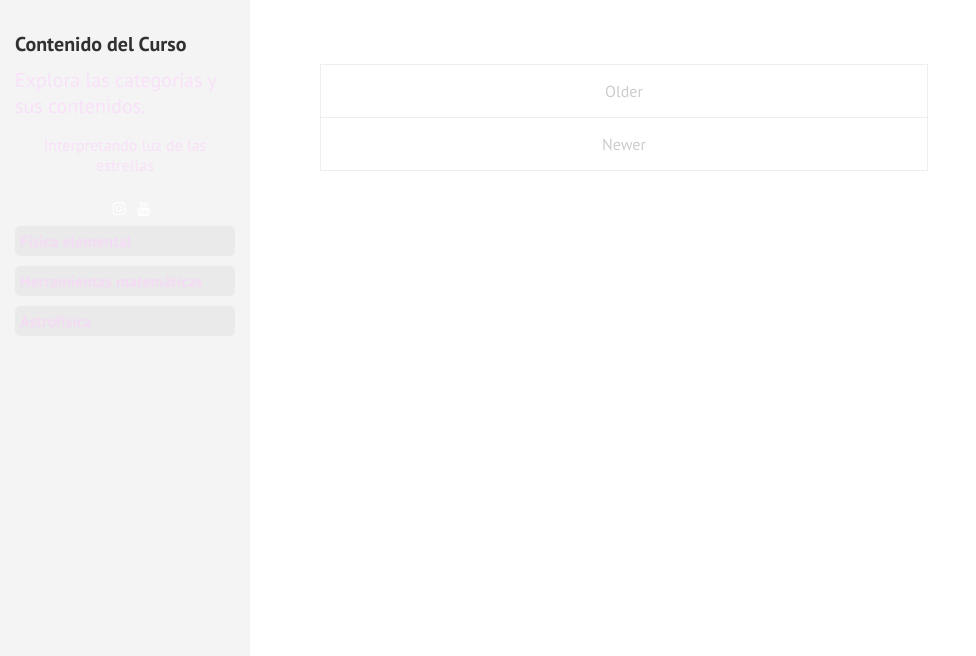
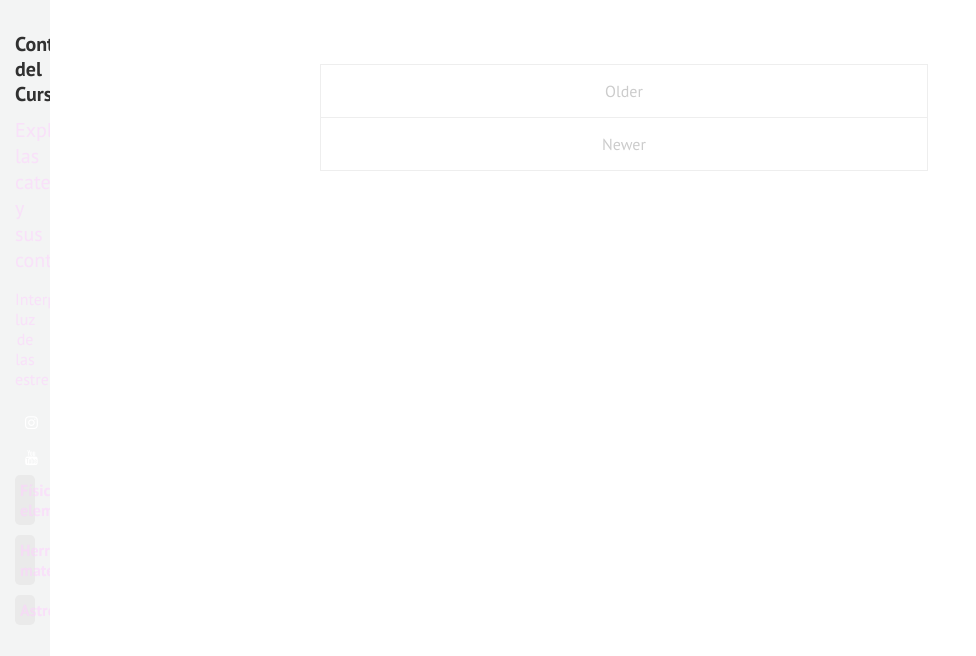
Before and after one commit to nicomedinap/Cursos, a Jekyll site: the page built from index.html, in a window 1280 px wide. Shown: the top 656 px of the page, without its empty margins (0-976 px from the left). Built offline with Jekyll 4.4.1, drawn with Linux system fonts in a browser that asks for light colours.

Commit message:
Update sidebar.html

```diff
--- a/_includes/sidebar.html
+++ b/_includes/sidebar.html
@@ -28,8 +28,8 @@
 
     /* Sidebar styles */
     .sidebar {
-      width: 250px;
-      background-color: #f4f4f4;
+      width: 50px;
+      background-color: #f3f4f4;
       padding: 15px;
       position: fixed;
       height: 100%;
```
